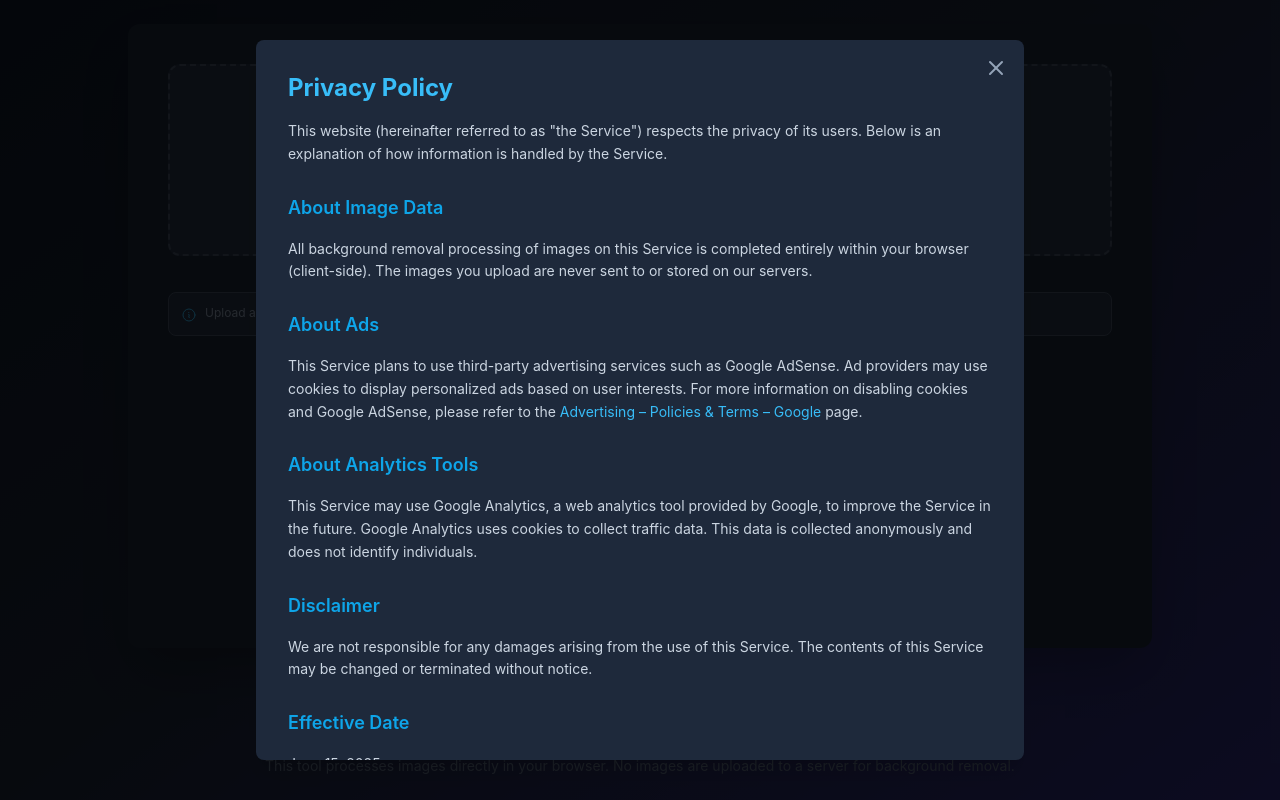
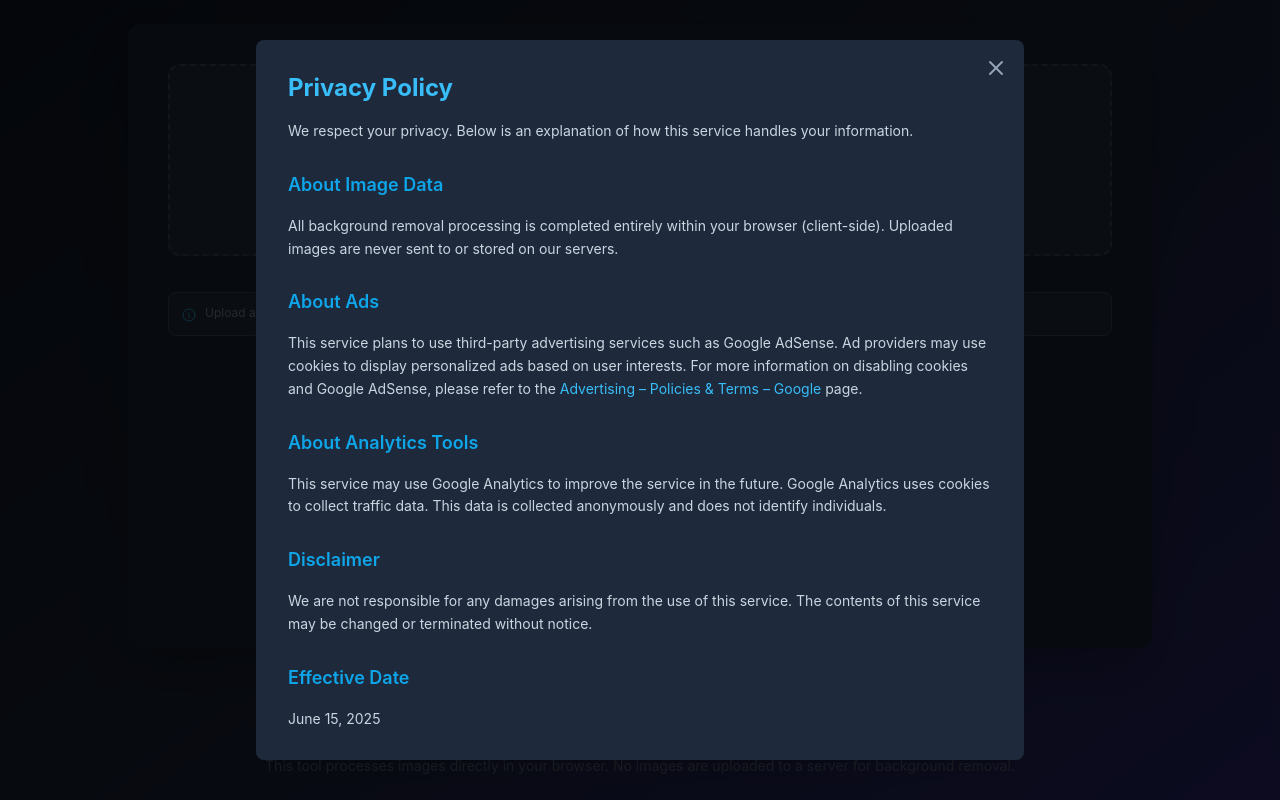
Before and after one commit to SatKookier/bg-remover-app, a React (Vite) app: page / in a window 1280 px wide. Both pictures are taken after a click on the button "Privacy Policy". Shown: the part 145-945 px from the top of the page. Built offline with nearby package versions, Linux system fonts and the light colour scheme.

Commit message:
Finalize UI adjustments

```diff
--- a/pages/PrivacyPolicy.tsx
+++ b/pages/PrivacyPolicy.tsx
@@ -16,19 +16,19 @@ export const PrivacyPolicy: React.FC<Props> = ({ onClose }) => {
         </button>
         <h2 className="text-2xl font-bold text-sky-400 mb-4">Privacy Policy</h2>
         <div className="text-slate-300 space-y-4 text-sm leading-relaxed">
-          <p>This website (hereinafter referred to as "the Service") respects the privacy of its users. Below is an explanation of how information is handled by the Service.</p>
+          <p>We respect your privacy. Below is an explanation of how this service handles your information.</p>
 
           <h3 className="text-lg font-semibold text-sky-500 pt-3">About Image Data</h3>
-          <p>All background removal processing of images on this Service is completed entirely within your browser (client-side). The images you upload are never sent to or stored on our servers.</p>
+          <p>All background removal processing is completed entirely within your browser (client-side). Uploaded images are never sent to or stored on our servers.</p>
 
           <h3 className="text-lg font-semibold text-sky-500 pt-3">About Ads</h3>
-          <p>This Service plans to use third-party advertising services such as Google AdSense. Ad providers may use cookies to display personalized ads based on user interests. For more information on disabling cookies and Google AdSense, please refer to the <a href="https://policies.google.com/technologies/ads" target="_blank" rel="noopener noreferrer" className="text-sky-400 hover:underline">Advertising – Policies & Terms – Google</a> page.</p>
+          <p>This service plans to use third-party advertising services such as Google AdSense. Ad providers may use cookies to display personalized ads based on user interests. For more information on disabling cookies and Google AdSense, please refer to the <a href="https://policies.google.com/technologies/ads" target="_blank" rel="noopener noreferrer" className="text-sky-400 hover:underline">Advertising – Policies & Terms – Google</a> page.</p>
 
           <h3 className="text-lg font-semibold text-sky-500 pt-3">About Analytics Tools</h3>
-          <p>This Service may use Google Analytics, a web analytics tool provided by Google, to improve the Service in the future. Google Analytics uses cookies to collect traffic data. This data is collected anonymously and does not identify individuals.</p>
+          <p>This service may use Google Analytics to improve the service in the future. Google Analytics uses cookies to collect traffic data. This data is collected anonymously and does not identify individuals.</p>
 
           <h3 className="text-lg font-semibold text-sky-500 pt-3">Disclaimer</h3>
-          <p>We are not responsible for any damages arising from the use of this Service. The contents of this Service may be changed or terminated without notice.</p>
+          <p>We are not responsible for any damages arising from the use of this service. The contents of this service may be changed or terminated without notice.</p>
 
           <h3 className="text-lg font-semibold text-sky-500 pt-3">Effective Date</h3>
           <p>June 15, 2025</p>
```
